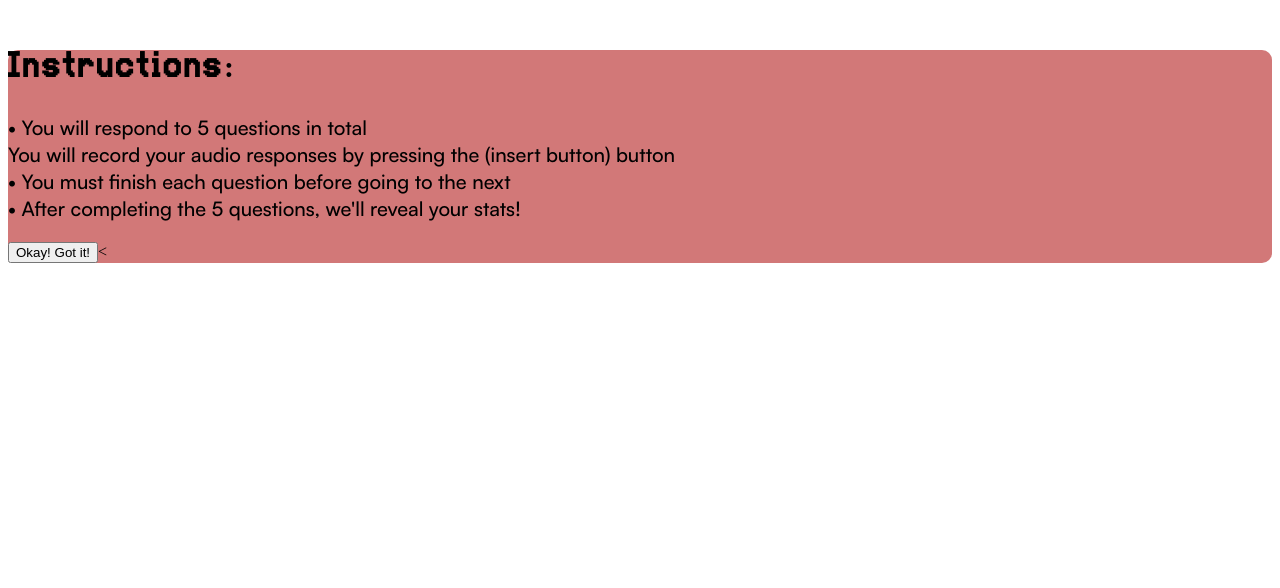
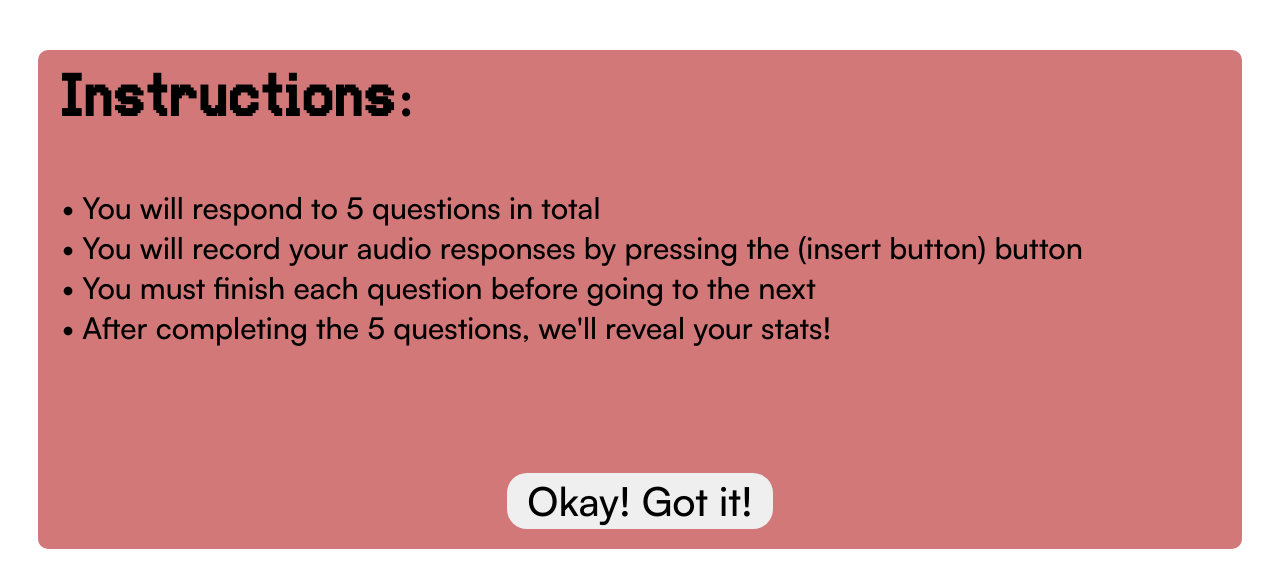
Before and after one commit to rachel-pu/WiNG.it-hackathon, a Flask app: page /instructions in a window 1280 px wide. Shown: the top 588 px of the page. Run offline with Flask 3, Linux system fonts and the light colour scheme.

Commit message:
basic instruction page

```diff
--- a/static/styles/instructions.css
+++ b/static/styles/instructions.css
@@ -12,23 +12,52 @@
     margin-top: 50px;
     border-radius: 10px;
     background-color: #d27878;
+    margin-left: 30px;
+    margin-right: 30px;
+    padding-top: 20px;
+    padding-bottom: 20px;
+    height: 80%;
+    display: flex;
+    flex-direction: column;
+    align-items: right;
+
 
 
 }
 
-.instructionsHeading{
-    font-size: 30px;
-    letter-spacing: 3px;
-    font-family: eas-vhs;
+.instructionsText {
+    text-align: left;
+    padding-left: 2%;
+    margin-bottom: 35px;
 
 }
 
+.instructionsHeading{
+    font-size: 50px;
+    letter-spacing: 3px;
+    font-family: eas-vhs;
+    margin: 0;
+    margin-bottom: 20px;
+
+}
+
+
 .instructionBullets{
-    font-size: 20px;
+    margin-top: 60px;
+    font-size: 30px;
     font-family: satoshi-medium;
 
 }
 
 .okayButton{
-    justify-content: center;
+    border: none;
+    border-radius: 20px;
+    font-family: satoshi-medium;
+    font-size: 40px;
+    text-align: center;
+    margin: 0 auto;
+    padding-left: 20px;
+    padding-right: 20px;
+    margin-top:60px;
+
 }
--- a/templates/instructions.html
+++ b/templates/instructions.html
@@ -7,14 +7,17 @@
 </head>
 <body>
     <div class= instructionsMainDiv>
-        <h3 class=" instructionsHeading">Instructions:</h3>
-        <p class="instructionBullets">
-            • You will respond to 5 questions in total
-            <br> You will record your audio responses by pressing the (insert button) button
-            <br>• You must finish each question before going to the next
-            <br>• After completing the 5 questions, we'll reveal your stats!
-        </p>
-        <a href = "/interview1"><button class= "okayButton">Okay! Got it!</button></a><
+        <div class=" instructionsText">
+            <h1 class=" instructionsHeading">Instructions:</h1>
+            <p class="instructionBullets">
+                • You will respond to 5 questions in total
+                <br> • You will record your audio responses by pressing the (insert button) button
+                <br>• You must finish each question before going to the next
+                <br>• After completing the 5 questions, we'll reveal your stats!
+            </p>
+        </div>
+
+        <button class= "okayButton">Okay! Got it!</button>
     </div>
 
 
```
